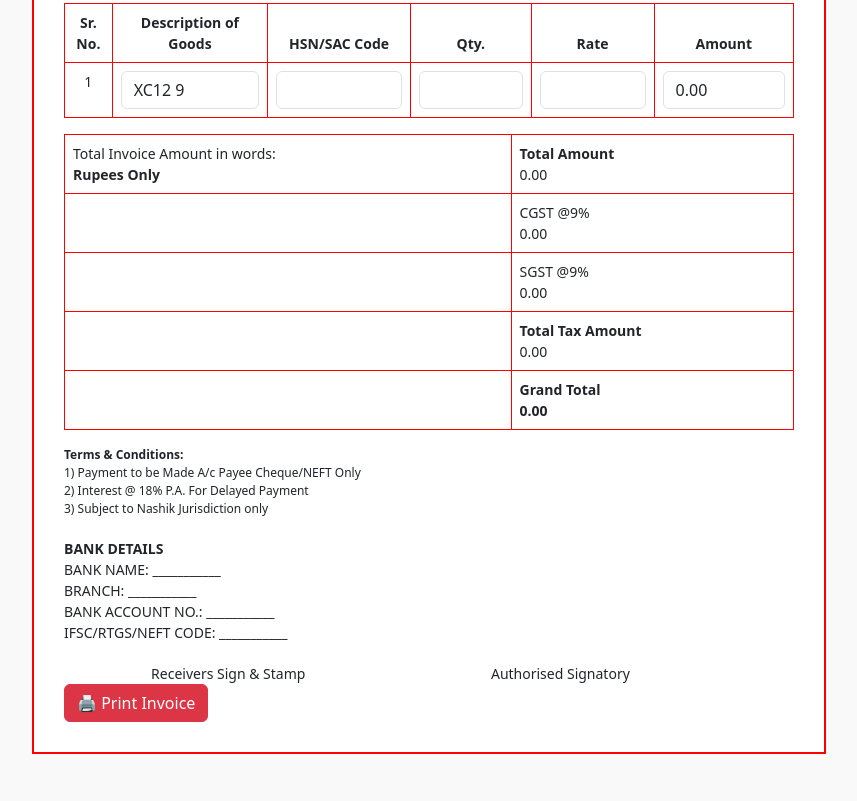
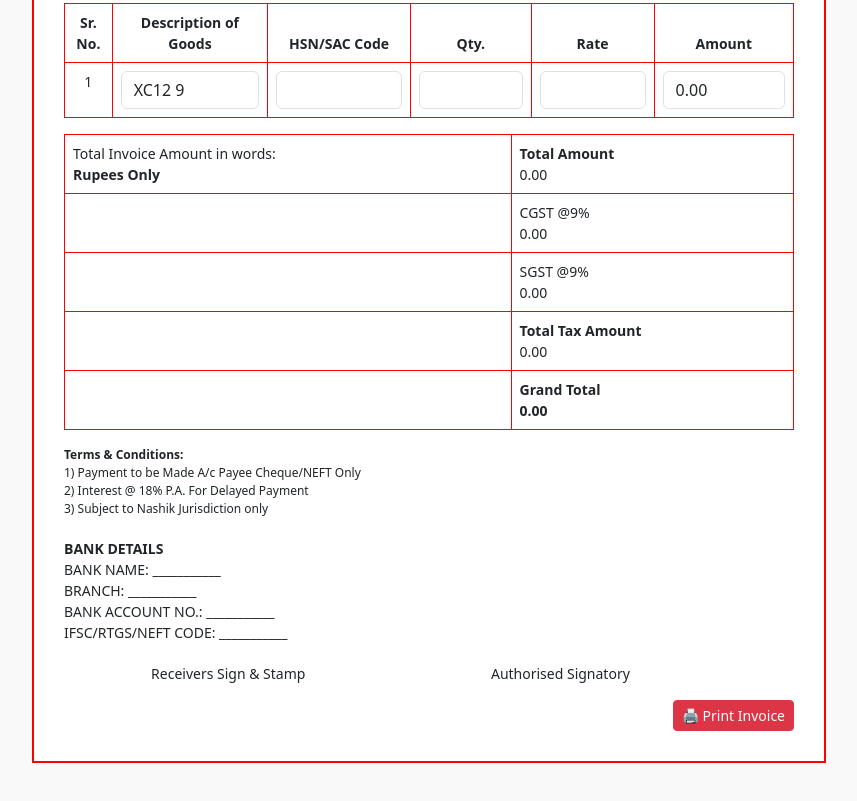
Before and after one commit to nutan002/invoice-website, a plain HTML site: page index.html in a window 1280 px wide. Shown: the part 607-1408 px from the top of the page, without its empty margins (211-1068 px from the left). Drawn offline with nearby package versions, Linux system fonts and the light colour scheme.

Commit message:
index.html

```diff
--- a/index.html
+++ b/index.html
@@ -144,7 +144,10 @@
     <div>Receivers Sign & Stamp</div>
     <div>Authorised Signatory</div>
   </div>
-  <button onclick="window.print()" class="btn btn-danger">🖨️ Print Invoice</button>
+
+  <div class="text-end mt-3">
+    <button onclick="window.print()" class="btn btn-danger btn-sm">🖨️ Print Invoice</button>
+  </div>
 </div>
 
 <script>
```
